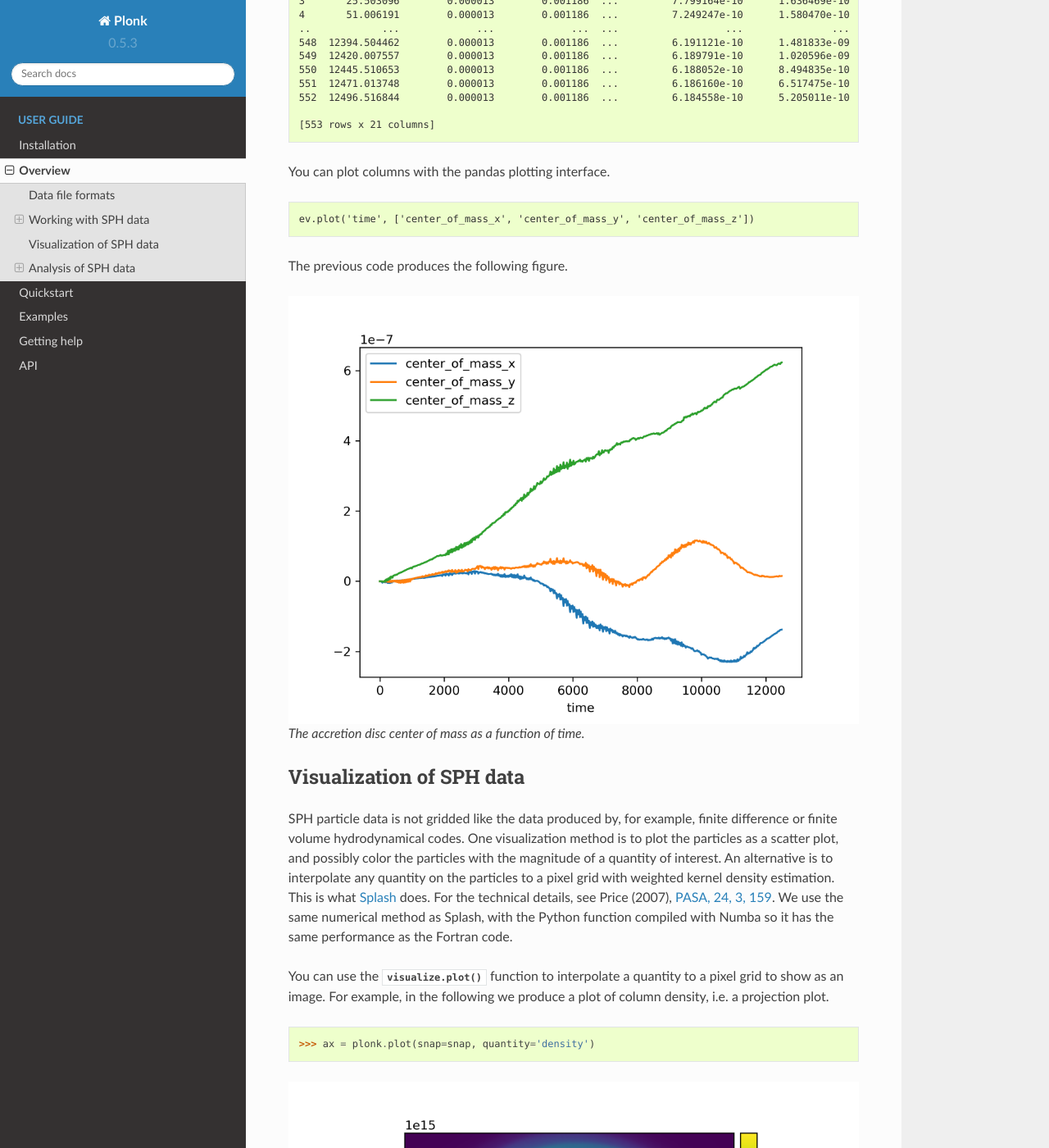
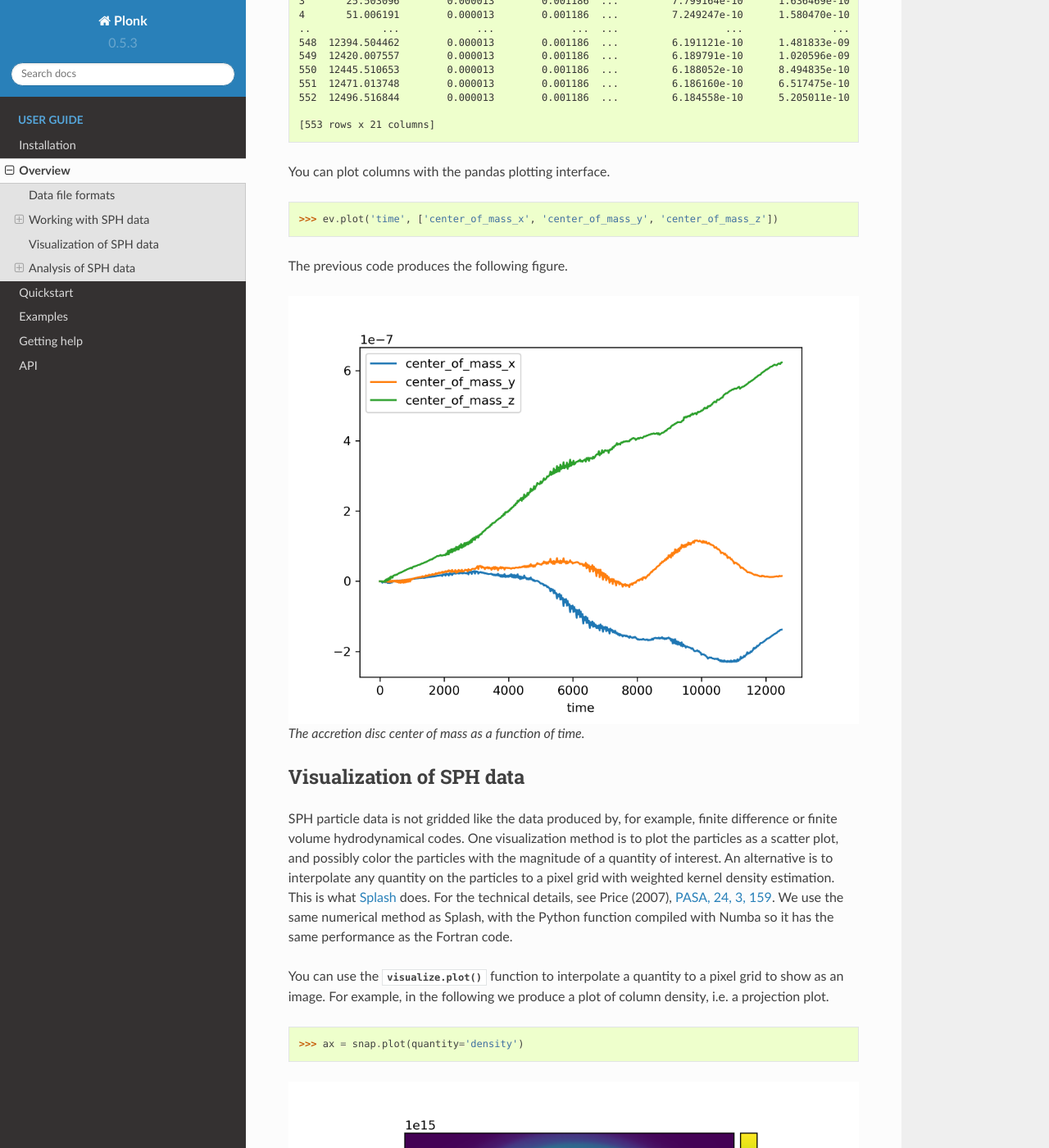
Before and after one commit to dmentipl/plonk, a Sphinx documentation site: the page built from docs/source/overview.rst, in a window 1280 px wide and 1400 px high, scrolled down 4368 px. Shown: the whole window at 82% size. Built offline with Sphinx 7.4.7 and the Read the Docs theme 2.0.0, drawn with Linux system fonts in a browser that asks for light colours; formulas are drawn with MathJax 3; some of the changed text lies outside the part shown.

Commit message:
Update documentation for Snap.plot method

```diff
--- a/docs/source/examples/cross-section.rst
+++ b/docs/source/examples/cross-section.rst
@@ -11,8 +11,7 @@ Plot cross section at z=0.
 
     snap = plonk.load_snap('disc_00030.h5')
 
-    ax = plonk.plot(
-        snap=snap,
+    ax = snap.plot(
         quantity='density',
         x='x',
         y='z',
--- a/docs/source/overview.rst
+++ b/docs/source/overview.rst
@@ -256,7 +256,7 @@ You can plot columns with the pandas plotting interface.
 
 .. code-block:: pycon
 
-    ev.plot('time', ['center_of_mass_x', 'center_of_mass_y', 'center_of_mass_z'])
+    >>> ev.plot('time', ['center_of_mass_x', 'center_of_mass_y', 'center_of_mass_z'])
 
 The previous code produces the following figure.
 
@@ -285,7 +285,7 @@ plot of column density, i.e. a projection plot.
 
 .. code-block:: pycon
 
-    >>> ax = plonk.plot(snap=snap, quantity='density')
+    >>> ax = snap.plot(quantity='density')
 
 .. figure:: _static/density.png
 
@@ -306,8 +306,7 @@ maxiumum. In addition, we set the extent, i.e. the x- and y-limits.
 .. code-block:: pycon
 
     >>> au = plonk.units('au')
-    >>> plonk.plot(
-    ...     snap=snap,
+    >>> snap.plot(
     ...     quantity='density',
     ...     extent=(20, 120, -50, 50) * au,
     ...     cmap='gist_heat',
@@ -366,13 +365,7 @@ Let's plot the gas and dust side-by-side.
     >>> fig, axs = plt.subplots(ncols=2, figsize=(14, 5))
 
     >>> for subsnap, ax in zip(subsnaps, axs):
-    ...     plonk.plot(
-    ...         snap=subsnap,
-    ...         quantity='density',
-    ...         extent=extent,
-    ...         cmap='gist_heat',
-    ...         ax=ax,
-    ...     )
+    ...     subsnap.plot(quantity='density', extent=extent, cmap='gist_heat', ax=ax)
 
 .. figure:: _static/dust-gas.png
 
```
Also changed, not shown: README.md (+1 -1 lines), docs/source/examples/density-profiles.rst (+2 -6 lines), docs/source/examples/rotate-snapshot.rst (+1 -6 lines), docs/source/examples/side-by-side.rst (+2 -14 lines), docs/source/quickstart.rst (+4 -8 lines).
